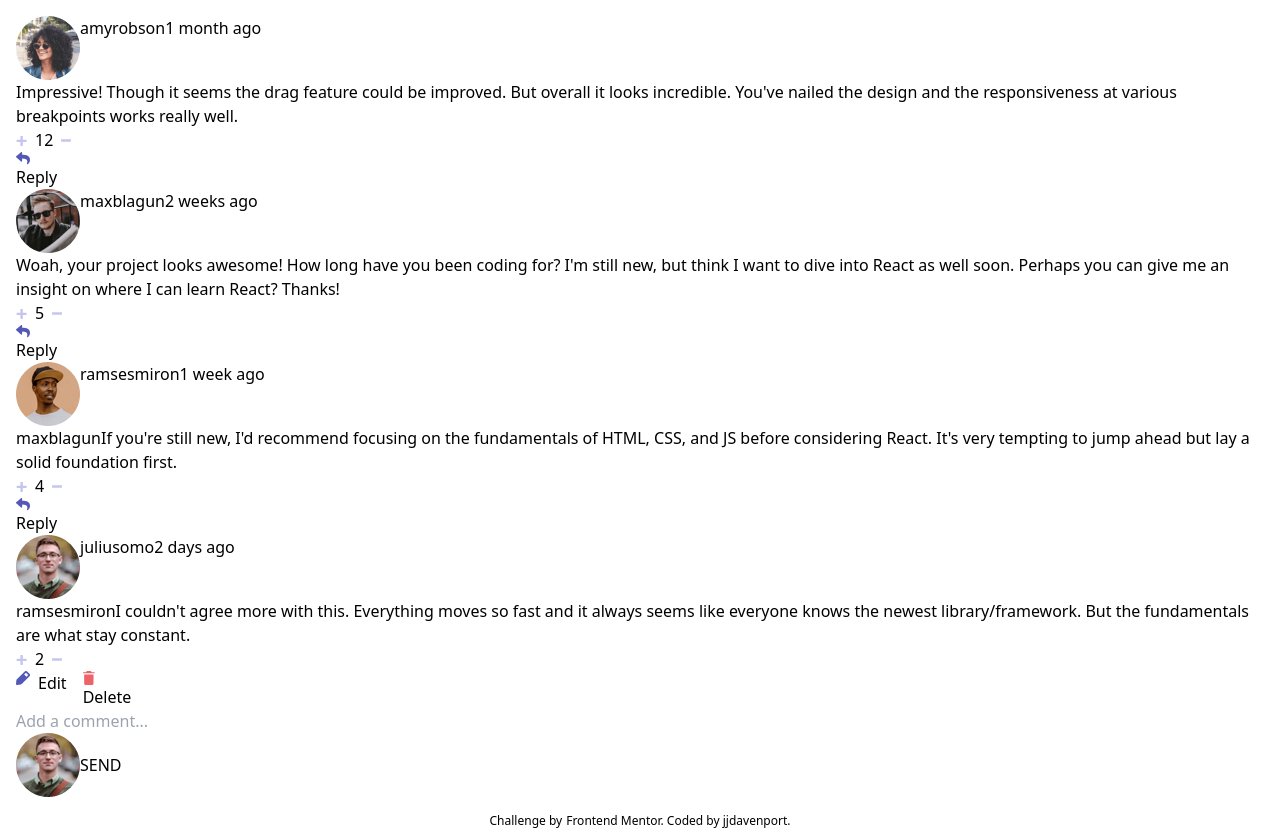
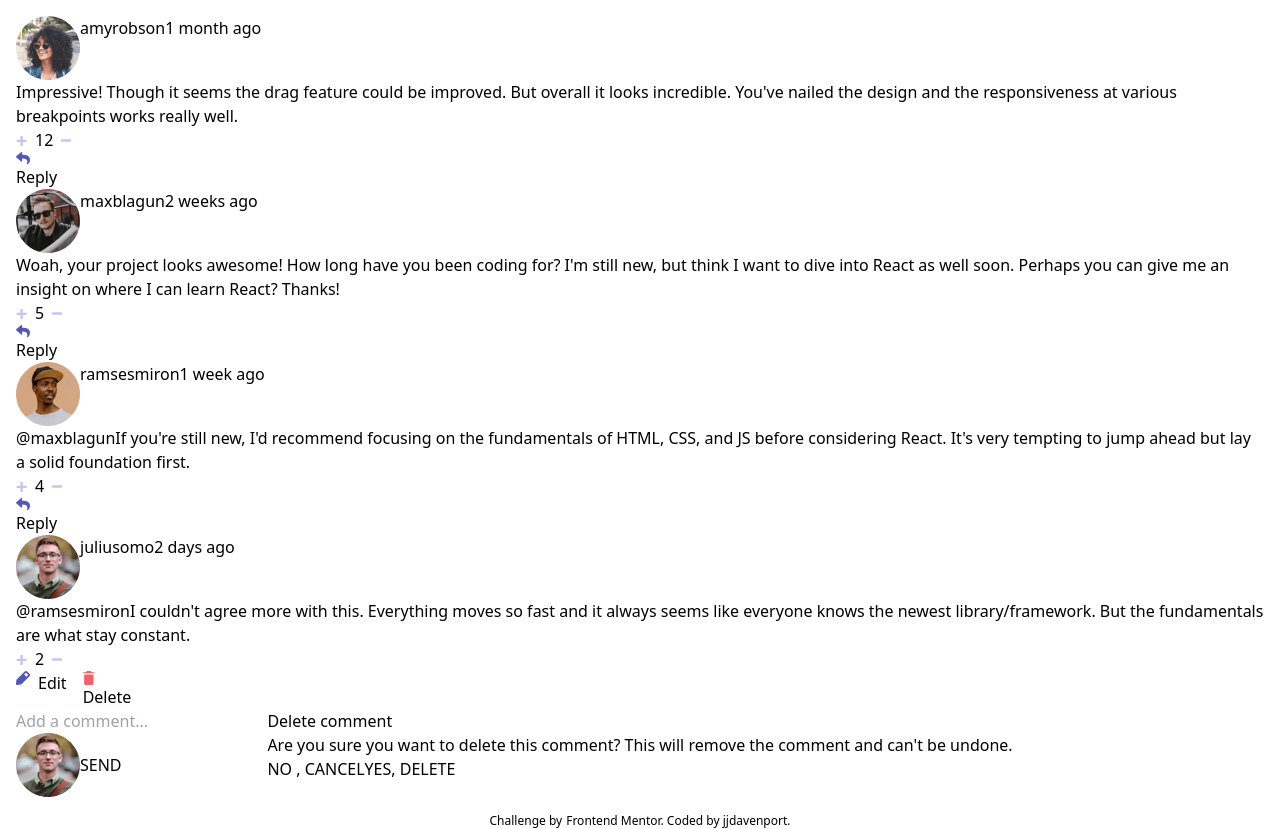
Before and after one commit to jjdavenport/interactive-comments-section-main, a React (Vite) app: page / in a window 1280 px wide. Both pictures are taken after a click on the button "Delete". Built offline with nearby package versions, Linux system fonts and the light colour scheme.

Commit message:
added modal

```diff
--- a/src/App.jsx
+++ b/src/App.jsx
@@ -7,6 +7,7 @@ import minus from "./components/assets/icon-minus.svg";
 import Reply from "./components/reply";
 import Delete from "./components/delete";
 import Edit from "./components/edit";
+import Modal from "./components/modal";
 
 function App() {
   const currentUser = data.currentUser;
--- a/src/components/comment.jsx
+++ b/src/components/comment.jsx
@@ -1,4 +1,5 @@
 import { useState } from "react";
+import Modal from "./modal";
 
 const Comment = ({
   png,
@@ -16,6 +17,8 @@ const Comment = ({
 }) => {
   const [count, setCount] = useState(score);
   const [vote, setVote] = useState(0);
+  const [modal, setModal] = useState(false);
+  const open = () => setModal(true);
 
   const increment = () => {
     if (vote < 1) {
@@ -39,7 +42,7 @@ const Comment = ({
           <span>{createdAt}</span>
         </div>
         <p>
-          {replyTo}
+          {replyTo ? `@${replyTo}` : null}
           <span>{content}</span>
         </p>
         <div className="flex gap-2">
@@ -63,10 +66,11 @@ const Comment = ({
         </div>
         <div className="flex gap-4">
           {EditBtn && <EditBtn />}
-          {DeleteBtn && <DeleteBtn />}
+          {DeleteBtn && <DeleteBtn open={open} />}
           {ReplyBtn && <ReplyBtn />}
         </div>
       </article>
+      {modal && <Modal close={setModal} />}
     </>
   );
 };
--- a/src/components/delete.jsx
+++ b/src/components/delete.jsx
@@ -1,9 +1,9 @@
 import icon from "./assets/icon-delete.svg";
 
-const Delete = () => {
+const Delete = ({ open }) => {
   return (
     <>
-      <button>
+      <button onClick={open}>
         <img src={icon} alt={icon} />
         Delete
       </button>
--- a/src/components/modal.jsx
+++ b/src/components/modal.jsx
@@ -1,7 +1,7 @@
-const Modal = () => {
+const Modal = ({ close }) => {
   return (
     <>
-      <dialog>
+      <dialog className="block">
         <span>Delete comment</span>
         <p>
           Are you sure you want to delete this comment? This will remove the
@@ -9,7 +9,9 @@ const Modal = () => {
         </p>
         <div>
           <button className="uppercase">no , cancel</button>
-          <button className="uppercase">yes, delete</button>
+          <button onClick={() => close(false)} className="uppercase">
+            yes, delete
+          </button>
         </div>
       </dialog>
     </>
```
